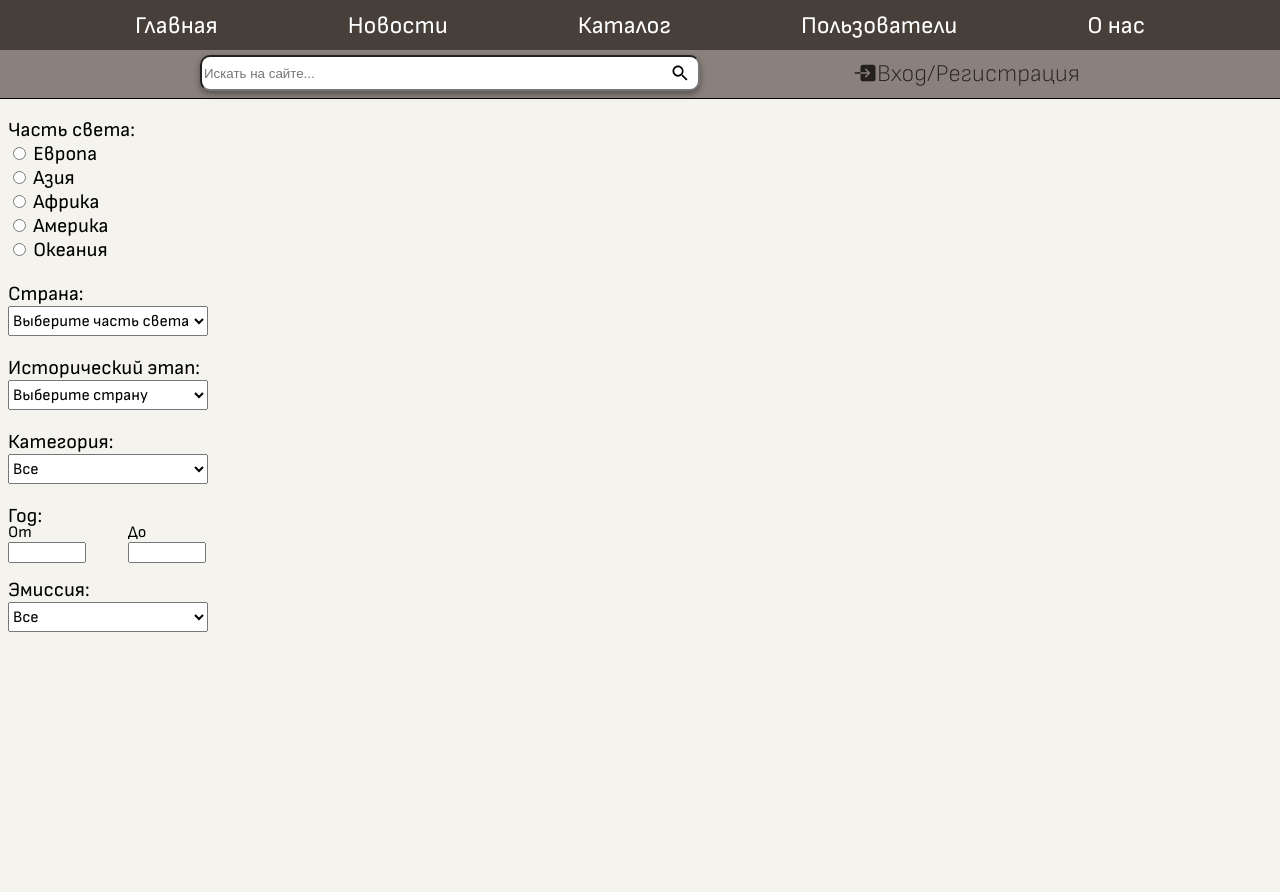
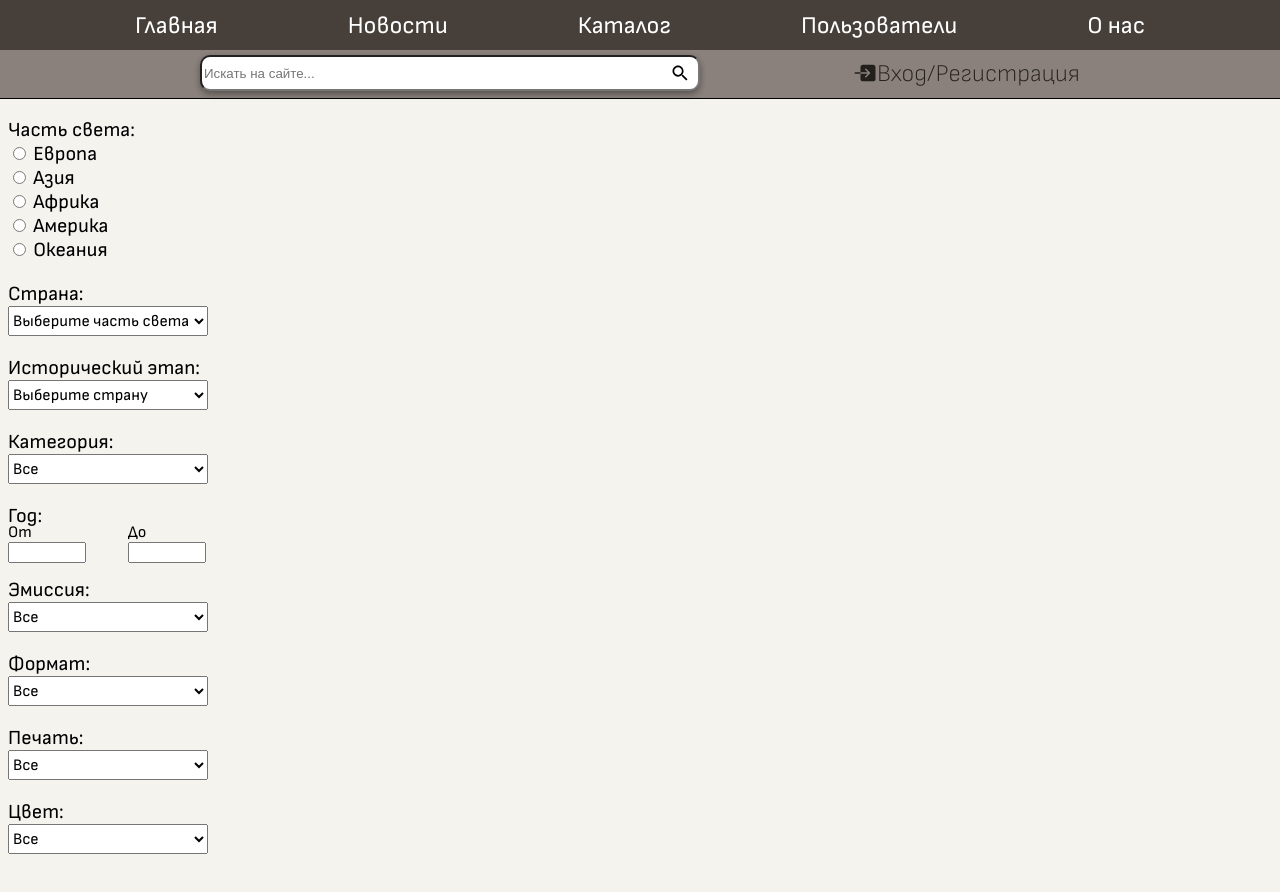
Before and after one commit to fridalif/collectioner_site, a Next.js app in the folder frontend/: page /catalog in a window 1280 px wide. Shown: the top 892 px of the page. Built offline with nearby package versions, Linux system fonts and the light colour scheme; no server answers.

Commit message:
created format, stamp and color selectors

```diff
--- a/frontend/src/components/Catalog/Catalog.jsx
+++ b/frontend/src/components/Catalog/Catalog.jsx
@@ -7,6 +7,9 @@ export function Catalog(){
     const [country, setCountry ] = useState(null);
     const [historyMoment, setHistoryMoment] = useState(null);
     const [emission, setEmission] = useState(null);
+    const [format, setFormat] = useState(null);
+    const [stamp, setStamp] = useState(null);
+    const [color, setColor] = useState(null);
 
 
     return(
@@ -55,6 +58,24 @@ export function Catalog(){
                         <option value={null}> Все </option>
                     </select>
                 </div>
+                <div className={styles.catalogSideBarFilterBlock}>
+                    Формат: <br />
+                    <select id='selectFormat' className={styles.selecter} onChange={()=>setFormat(document.getElementById('selectFormat'))}>
+                        <option value={null}> Все </option>
+                    </select>
+                </div>
+                <div className={styles.catalogSideBarFilterBlock}>
+                    Печать: <br />
+                    <select id='selectStamp' className={styles.selecter} onChange={()=>setStamp(document.getElementById('selectStamp'))}>
+                        <option value={null}> Все </option>
+                    </select>
+                </div>
+                <div className={styles.catalogSideBarFilterBlock}>
+                    Цвет: <br />
+                    <select id='selectColor' className={styles.selecter} onChange={()=>setColor(document.getElementById('selectColor'))}>
+                        <option value={null}> Все </option>
+                    </select>
+                </div>
             </div>
         </div>
     )
```
